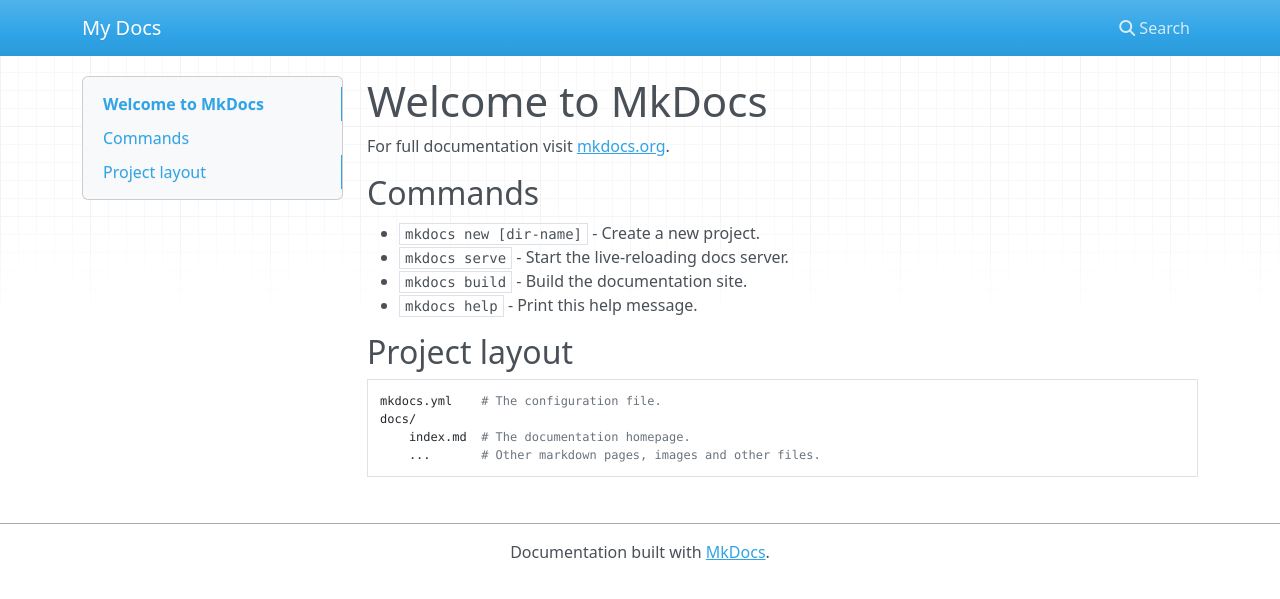
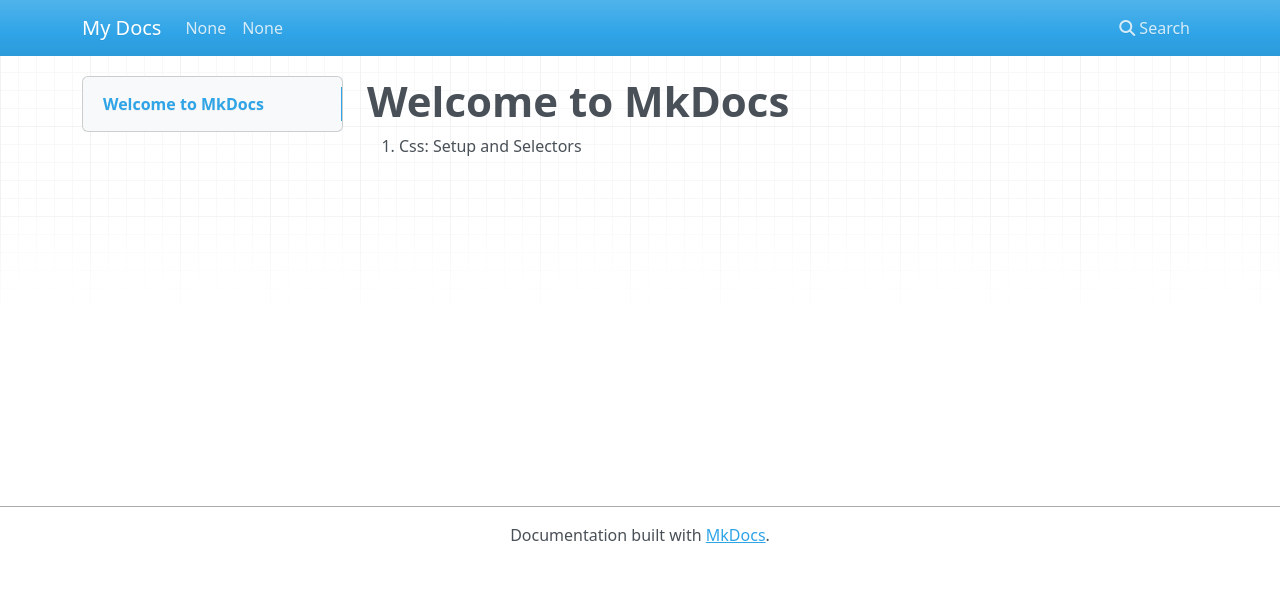
Before and after one commit to JiajunChou/CodeCademy, an MkDocs documentation site: the page built from docs/index.md, in a window 1280 px wide. Shown: the top 599 px of the page. Built offline with MkDocs 1.6.1, drawn with Linux system fonts in a browser that asks for light colours; nearby versions of some CDN libraries; old or Windows-style settings are respelled for this version of MkDocs.

Commit message:
Add note of CSS Setup and Selector

```diff
--- a/docs/index.md
+++ b/docs/index.md
@@ -1,17 +1,3 @@
-# Welcome to MkDocs
+# **Welcome to MkDocs**
 
-For full documentation visit [mkdocs.org](http://mkdocs.org).
-
-## Commands
-
-* `mkdocs new [dir-name]` - Create a new project.
-* `mkdocs serve` - Start the live-reloading docs server.
-* `mkdocs build` - Build the documentation site.
-* `mkdocs help` - Print this help message.
-
-## Project layout
-
-    mkdocs.yml    # The configuration file.
-    docs/
-        index.md  # The documentation homepage.
-        ...       # Other markdown pages, images and other files.
+1. Css: Setup and Selectors
--- a/mkdocs.yml
+++ b/mkdocs.yml
@@ -1 +1,4 @@
 site_name: My Docs
+pages:
+  home: index.md
+  CSS Setup: css_Setup-and-Selectors.md
```
Also changed, not shown: docs/css_Setup-and-Selectors.md (added, +153 -0 lines), 1 other file.
